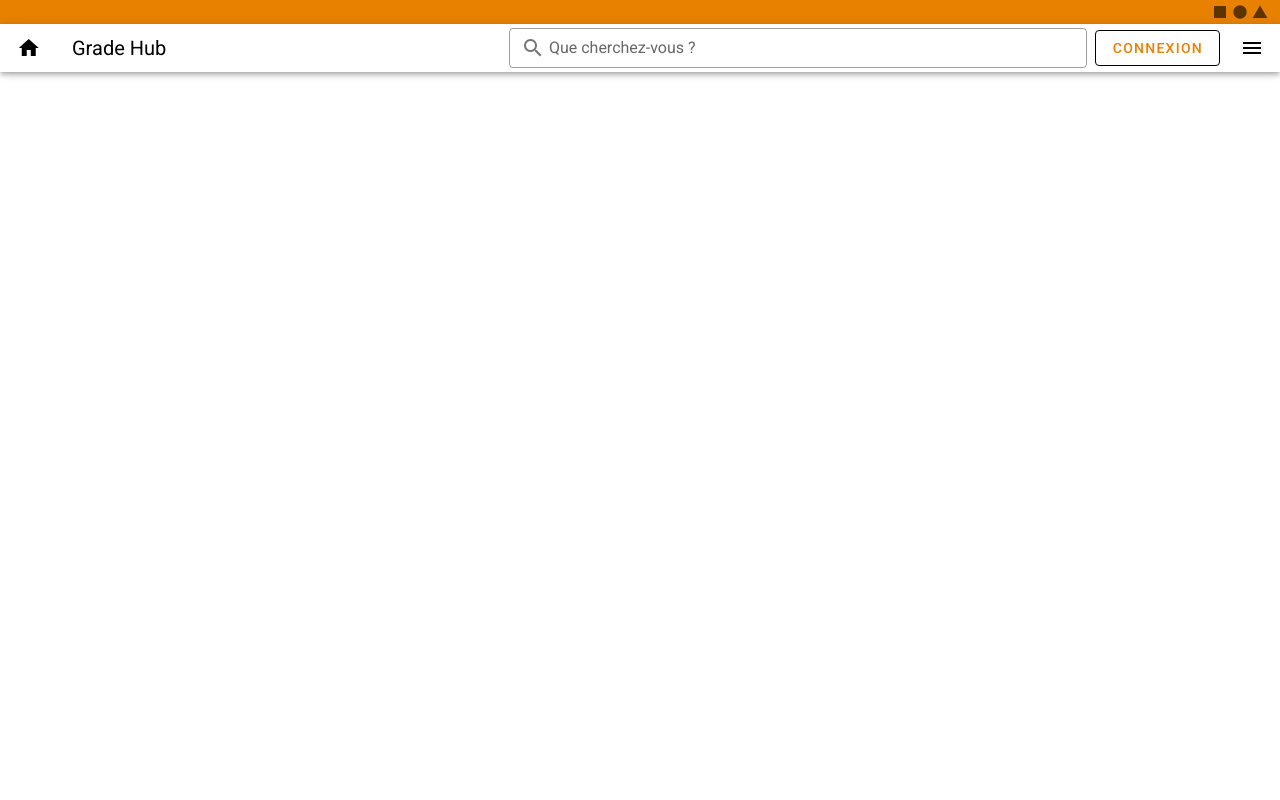
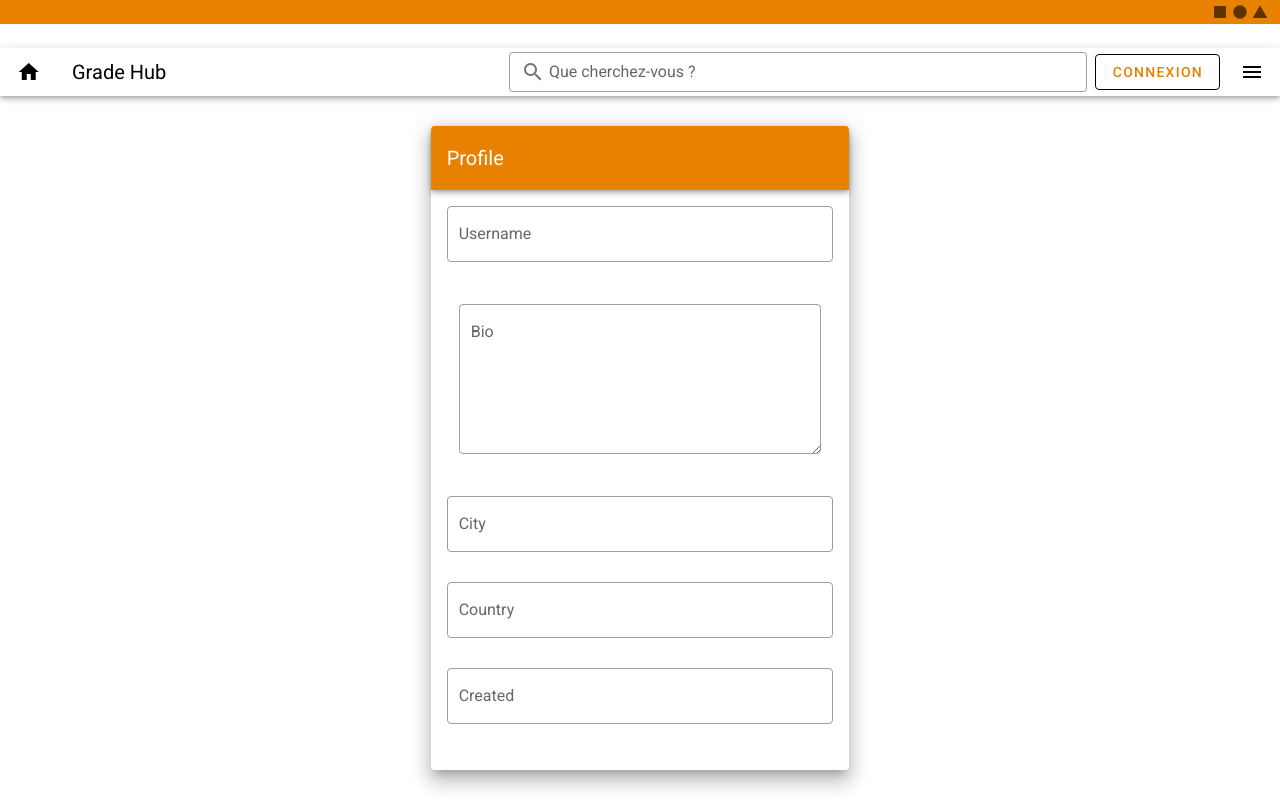
Before and after one commit to Camille-MICHAUD-MELI/front, a Nuxt app: page /see_profile in a window 1280 px wide. Built offline with nearby package versions, Linux system fonts and the light colour scheme.

Commit message:
finalisation de l'aspect visuel de la page pour visualiser le profil des autres utlisateurs, prochaines etapes mise en place de l'id du user ainsi que du de l'id du message dans le store pour pouvoir finir le tut

```diff
--- a/pages/register.vue
+++ b/pages/register.vue
@@ -152,7 +152,7 @@ export default {
       { title: 'Account', icon: 'mdi-account-box', route: '/account' }
     ]
   }),
-  mounted () {
+  created () {
     if (this.$auth.user !== null) {
       this.$router.push('/')
     }
--- /dev/null
+++ b/pages/see_profile.vue
@@ -0,0 +1,70 @@
+<template>
+  <v-app>
+    <v-system-bar class="primary" app>
+      <v-spacer></v-spacer>
+
+      <v-icon>mdi-square</v-icon>
+
+      <v-icon>mdi-circle</v-icon>
+
+      <v-icon>mdi-triangle</v-icon>
+    </v-system-bar>
+
+    <v-main>
+         <v-container fluid fill-height>
+            <v-layout align-center justify-center>
+               <v-flex xs12 sm8 md4>
+                  <v-card class="elevation-12">
+                     <v-toolbar dark color="primary">
+                        <v-toolbar-title>Profile</v-toolbar-title>
+                     </v-toolbar>
+                     <v-card-text>
+                        <v-form>
+                    <v-text-field
+                    :value="$auth.user ? $auth.user.username :''"
+                    label="Username"
+                    outlined
+                    readonly
+                ></v-text-field>
+                <v-container fluid>
+                <v-textarea
+                    :value="$auth.user ? $auth.user.bio :''"
+                    label="Bio"
+                    outlined
+                    readonly
+                ></v-textarea>
+                </v-container>
+                <v-text-field
+                    :value="$auth.user ? $auth.user.city :''"
+                    label="City"
+                    outlined
+                    readonly
+                ></v-text-field>
+                <v-text-field
+                  :value="$auth.user ? $auth.user.country :''"
+                    label="Country"
+                    outlined
+                    readonly
+                ></v-text-field>
+                <v-text-field
+                    :value="$auth.user && $auth.user.created !== null ? $auth.user.created :''"
+                    label="Created"
+                    outlined
+                    readonly
+                ></v-text-field>
+                        </v-form>
+                     </v-card-text>
+                     </v-card>
+               </v-flex>
+            </v-layout>
+         </v-container>
+    </v-main>
+  </v-app>
+</template>
+
+<script>
+export default {
+  data: () => ({
+  })
+}
+</script>
```
